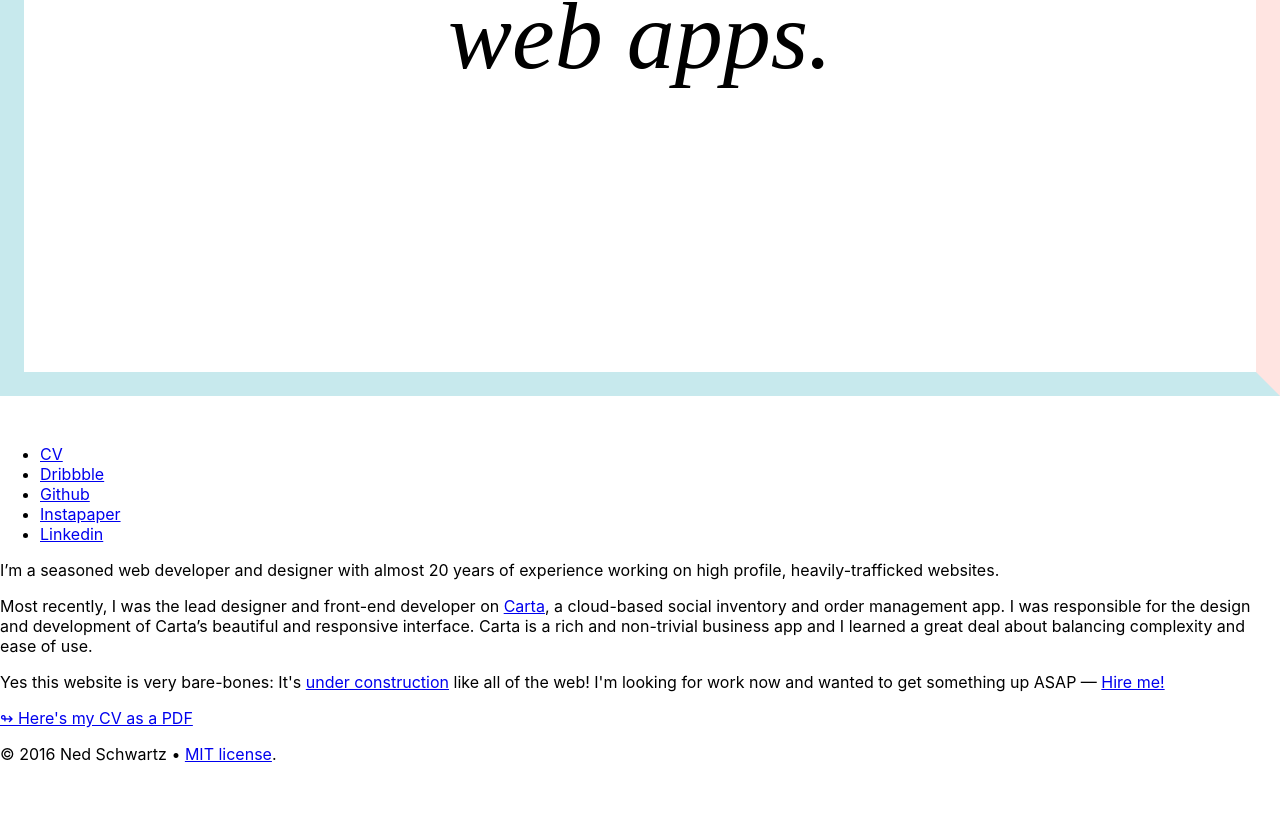
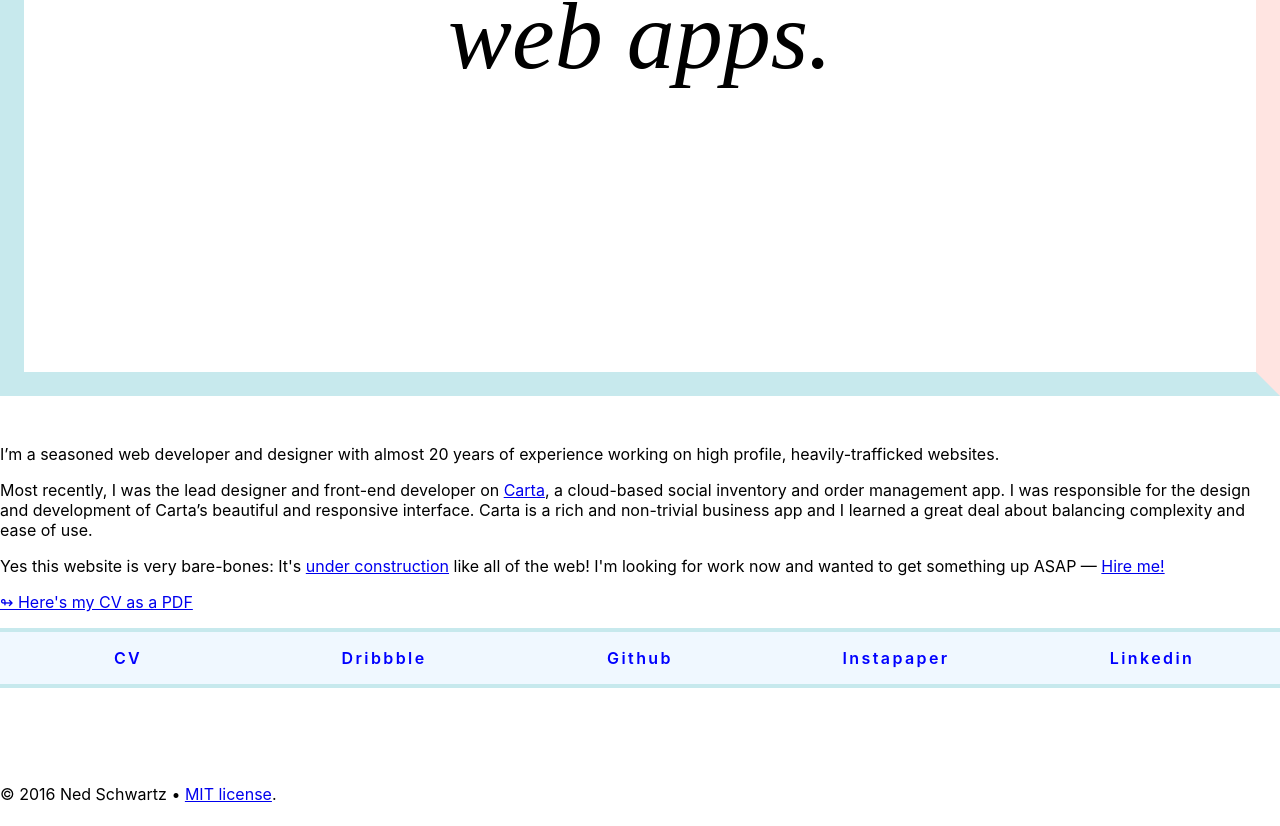
Before and after one commit to theinterned/theinterned.net, a React (Create React App) app: page / in a window 1280 px wide. Shown: the part 612-1438 px from the top of the page. Before the commit the page ends 1392 px from the top, so only its background shows below. Built offline with nearby package versions, Linux system fonts and the light colour scheme.

Commit message:
moves the Link list to styled components

```diff
--- a/src/App.js
+++ b/src/App.js
@@ -32,6 +32,8 @@ const font = {
   }
 }
 
+const bpLinks = 'screen and (min-width:42rem)';
+
 console.log('colour', colour);
 console.log('font :', font);
 
@@ -63,6 +65,70 @@ const Title = styled.h1`
   }
 `
 
+const Links = styled.ul`
+  list-style: none;
+  margin: 0 0 6rem;
+  float: left;
+  width: 100%;
+  padding: .2rem 0;
+  background-color: white;
+  border-color: $c-border;
+  border-style: solid;
+  border-width: .2rem 0;
+  @media ${bpLinks} {
+    border: 0 none;
+    padding: 0;
+  }
+`;
+
+const LinkItem = styled.li`
+  display: block;
+  margin: 0;
+  font-weight: 600;
+  letter-spacing: .15rem;
+  background-color: white;
+  text-align: center;
+  padding: 0;
+  @media ${bpLinks} {
+    padding: .2rem 0;
+    float: left;
+    width: calc((1/5)*100%);
+    border-color: ${colour.border[1]};
+    border-style: solid;
+    border-width: .2rem 0;
+    transition: padding .2s, margin .2s, background-color .3s .1s;
+    &:hover {
+      background-color: ${colour.border[1]};
+      padding: .6rem 0;
+      margin: -.4rem 0;
+    }
+  }
+`;
+
+const Link = styled.a`
+  @mixin c-link $c-text, $c-link-hover, $c-link-active, $c-text;
+  color: ${colour.link};
+  &:visited { color: ${colour.linkVisited}; }
+  &:hover {
+    color: ${colour.linkHover};
+    background-color: white;
+  }
+  &:focus { color: ${colour.link}; }
+  &:active { color: ${colour.linkActive}; }
+  text-decoration: none;
+  display: block;
+  background-color: ${colour.background};
+  text-decoration: none;
+  transition: background-color .5s .15s;
+  padding: 1rem 0;
+  border-color: ${colour.border[1]};
+  border-style: solid;
+  border-width: .1rem 0;
+  @media $(bp-links) {
+    border-width: .2rem 0;
+  }
+`;
+
 class App extends Component {
   render() {
     const year = new Date().getFullYear();
@@ -72,13 +138,6 @@ class App extends Component {
           &mdash;<br/>
           I design & build<br/>
           web apps.</Title>
-        <ul className="links">
-          <li className="link CV"><a href="https://www.dropbox.com/s/3jxewz8yj4mg9tz/Ned_Schwartz_CV.pdf?dl=0">CV</a></li>
-          <li className="link dribbble"><a href="https://dribbble.com/theinterned">Dribbble</a></li>
-          <li className="link github"><a href="https://github.com/theinterned">Github</a></li>
-          <li className="link instapaper"><a href="https://www.instapaper.com/p/theinterned">Instapaper</a></li>
-          <li className="link linkdin"><a href="https://ca.linkedin.com/in/neddo">Linkedin</a></li>
-        </ul>
         <div className="blurb">
           <p>I’m a seasoned web developer and designer with almost 20 years of
             experience working on high profile, heavily-trafficked websites.</p>
@@ -96,6 +155,14 @@ class App extends Component {
             <a href="https://www.dropbox.com/s/3jxewz8yj4mg9tz/Ned_Schwartz_CV.pdf?dl=0">↬ Here's my CV as a PDF</a>
           </p>
         </div>
+        <Links>
+          <LinkItem><Link href="https://www.dropbox.com/s/3jxewz8yj4mg9tz/Ned_Schwartz_CV.pdf?dl=0">CV</Link></LinkItem>
+          <LinkItem><Link href="https://dribbble.com/theinterned">Dribbble</Link></LinkItem>
+          <LinkItem><Link href="https://github.com/theinterned">Github</Link></LinkItem>
+          <LinkItem><Link href="https://www.instapaper.com/p/theinterned">Instapaper</Link></LinkItem>
+          <LinkItem><Link href="https://ca.linkedin.com/in/neddo">Linkedin</Link></LinkItem>
+        </Links>
+
         <footer className="foot">
           <p>&copy; {year} Ned Schwartz &bull; <a href="https://raw.githubusercontent.com/theinterned/theinterned.net/master/LICENSE">MIT license</a>.</p>
         </footer>
```
